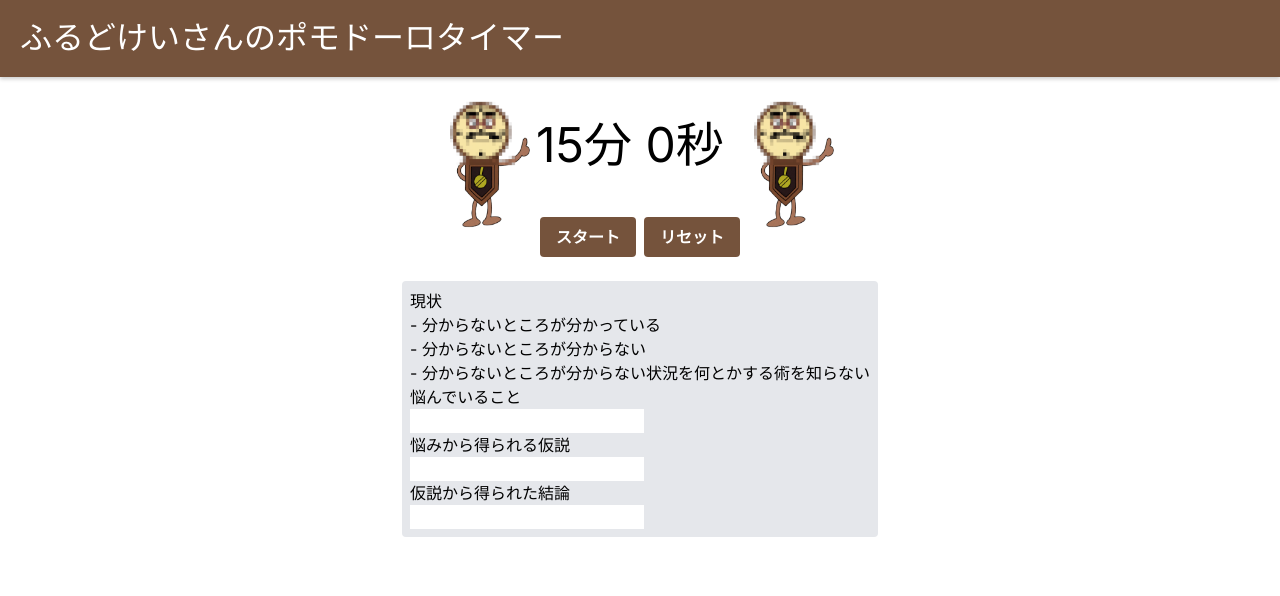
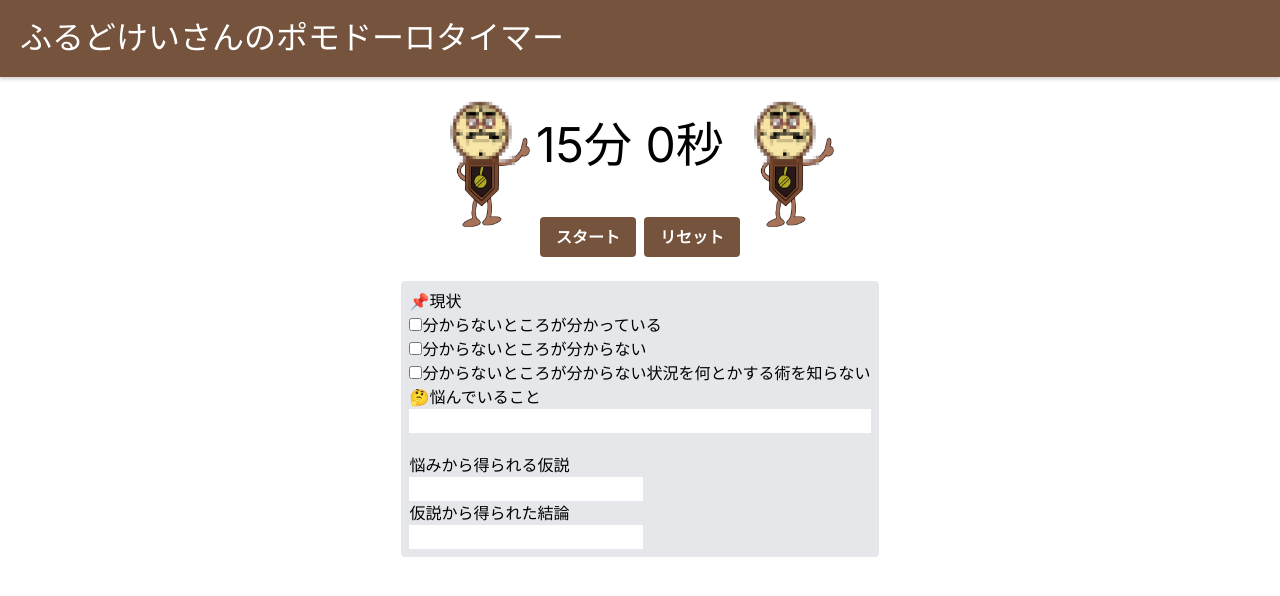
Before and after one commit to scla-sagauniv/univ_debut, a Next.js app: page /playTimer in a window 1280 px wide. Shown: the top 596 px of the page. Built offline with nearby package versions, Linux system fonts and the light colour scheme.

Commit message:
pomodoroタイマー

```diff
--- a/app/playTimer/page.js
+++ b/app/playTimer/page.js
@@ -25,16 +25,22 @@ const PlayTimer = () => {
         <Timer />
       </div>
       <div className="flex justify-center">
-        <div className="w-4/7 bg-gray-200 m-2 p-2 rounded" >
-          <h2>現状</h2>
-          - 分からないところが分かっている
-          <p>- 分からないところが分からない</p>
-          <p>- 分からないところが分からない状況を何とかする術を知らない</p>
-          <h2>悩んでいること</h2>
-          <input></input>
+        <div className=" bg-gray-200 m-2 p-2 rounded" >
+
+          <div className="flex first-line:"><span>&#128204;</span>
+          <h2>現状</h2></div>
+          <input type="checkbox" ></input>
+           <p  className="inline">分からないところが分かっている</p><div></div>
+           <input type="checkbox" ></input>
+           <p className="inline">分からないところが分からない</p><div></div>
+           <input type="checkbox" ></input>
+          <p className="inline">分からないところが分からない状況を何とかする術を知らない</p>
+          <div className="flex first-line:">
+          <span>&#129300;</span><h2>悩んでいること</h2> </div>
+          <input className='mb-5 w-full'></input>
           <h2>悩みから得られる仮説</h2>
           <input
-            type="text"
+            type="text "
             value={inputValue}
             onChange={handleInputChange}
             onKeyPress={handleEnterKey}
@@ -47,6 +53,7 @@ const PlayTimer = () => {
           <h2>仮説から得られた結論</h2>
           <input></input>
         </div>
+
       </div>
     </main>
   );
```
